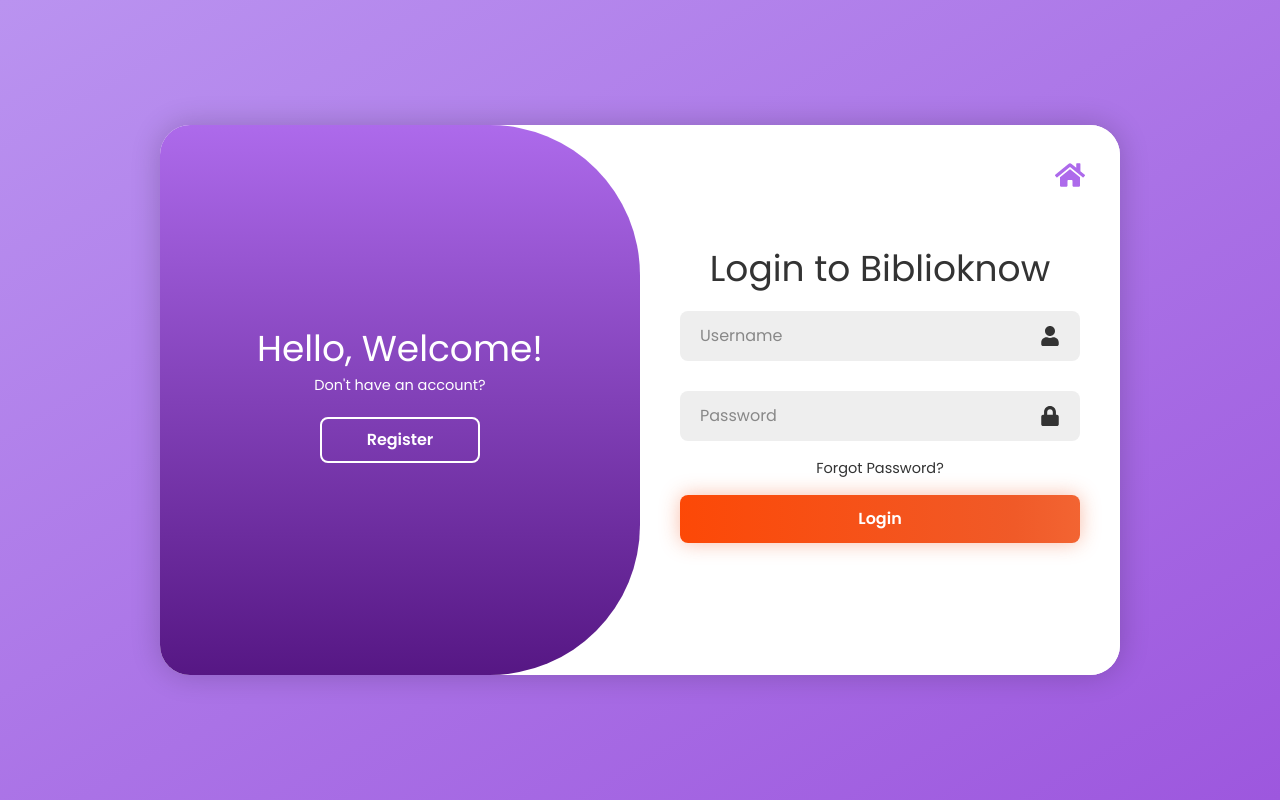
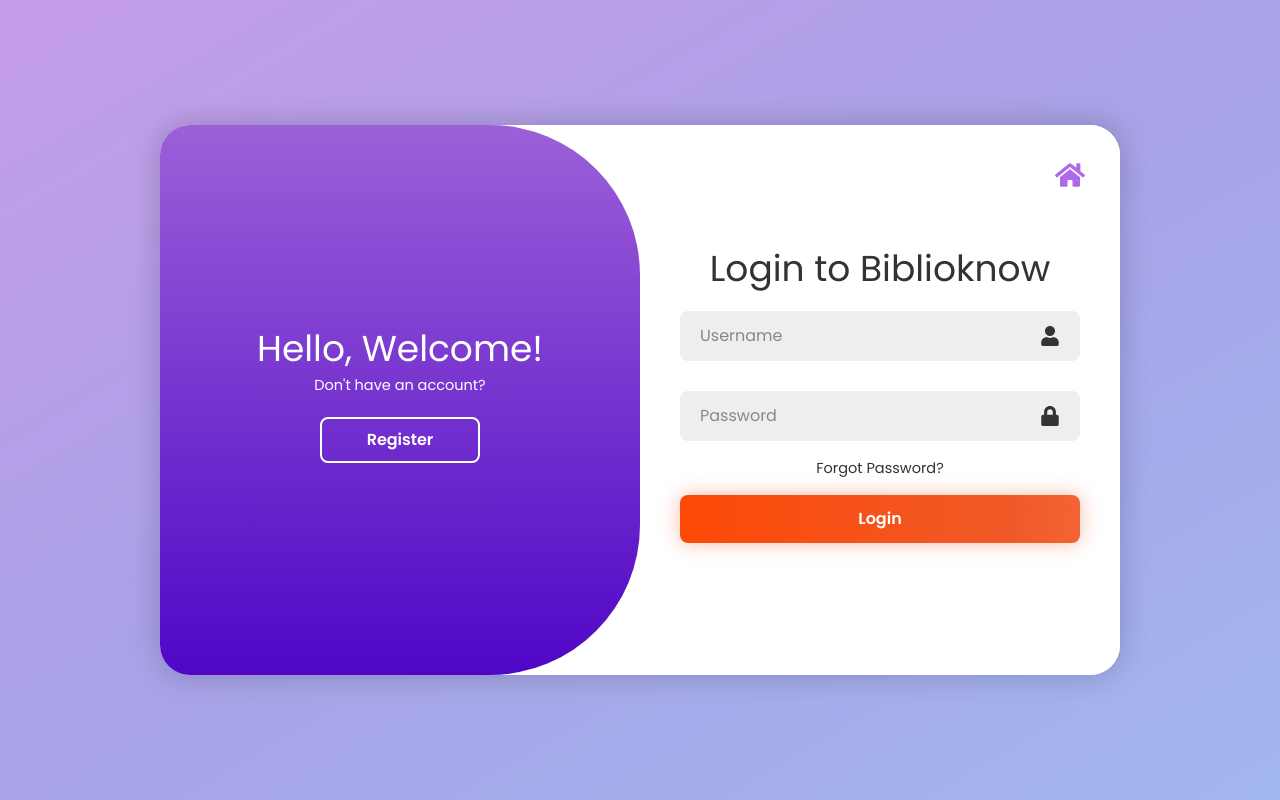
Before and after one commit to mailo07/bibliometric-visualization, a React (Create React App) app in the folder frontend/: page /registerlogin in a window 1280 px wide. Built offline with nearby package versions, Linux system fonts and the light colour scheme; no server answers; a small style sheet from the web is missing.

Commit message:
Add new features and fix bugs

```diff
--- a/frontend/src/components/AdminPage/AdminLogin.css
+++ b/frontend/src/components/AdminPage/AdminLogin.css
@@ -4,7 +4,12 @@
     justify-content: center;
     align-items: center;
     min-height: 100vh;
-    background: linear-gradient(150deg, #e1d1f0a3 0%, #5d0ca9 100%);
+    background: linear-gradient(
+      150deg,
+      #7e22ce 0%,     /* Soft Magenta-Purple */
+      #4338ca 50%,    /* Indigo */
+      #1d4ed8 100%    /* Deep Navy Blue */
+  );
   }
 
   .admin-login-box {
--- a/frontend/src/components/RegisterLoginPage/RegisterLoginPage.css
+++ b/frontend/src/components/RegisterLoginPage/RegisterLoginPage.css
@@ -5,7 +5,12 @@
     justify-content: center;
     align-items: center;
     min-height: 100vh;
-    background: linear-gradient(150deg, #ba93f0, #9d57de );
+    background: linear-gradient(
+      150deg,
+      #7e22ce72 0%,     /* Soft Magenta-Purple */
+      #4438ca77 50%,    /* Indigo */
+      #1d4fd869 100%    /* Deep Navy Blue */
+  );
     font-family: "Poppins", sans-serif;
 }
 
@@ -195,7 +200,7 @@
     left: -250%;
     width: 300%;
     height: 100%;
-    background: linear-gradient(#ad6aeb 0%, #561784 100%);
+    background: linear-gradient( #9c60d8 0%, #5006c6 100%) ;
     border-radius: 150px;
     z-index: 2;
     transition: 1.8s ease-in-out;
```
